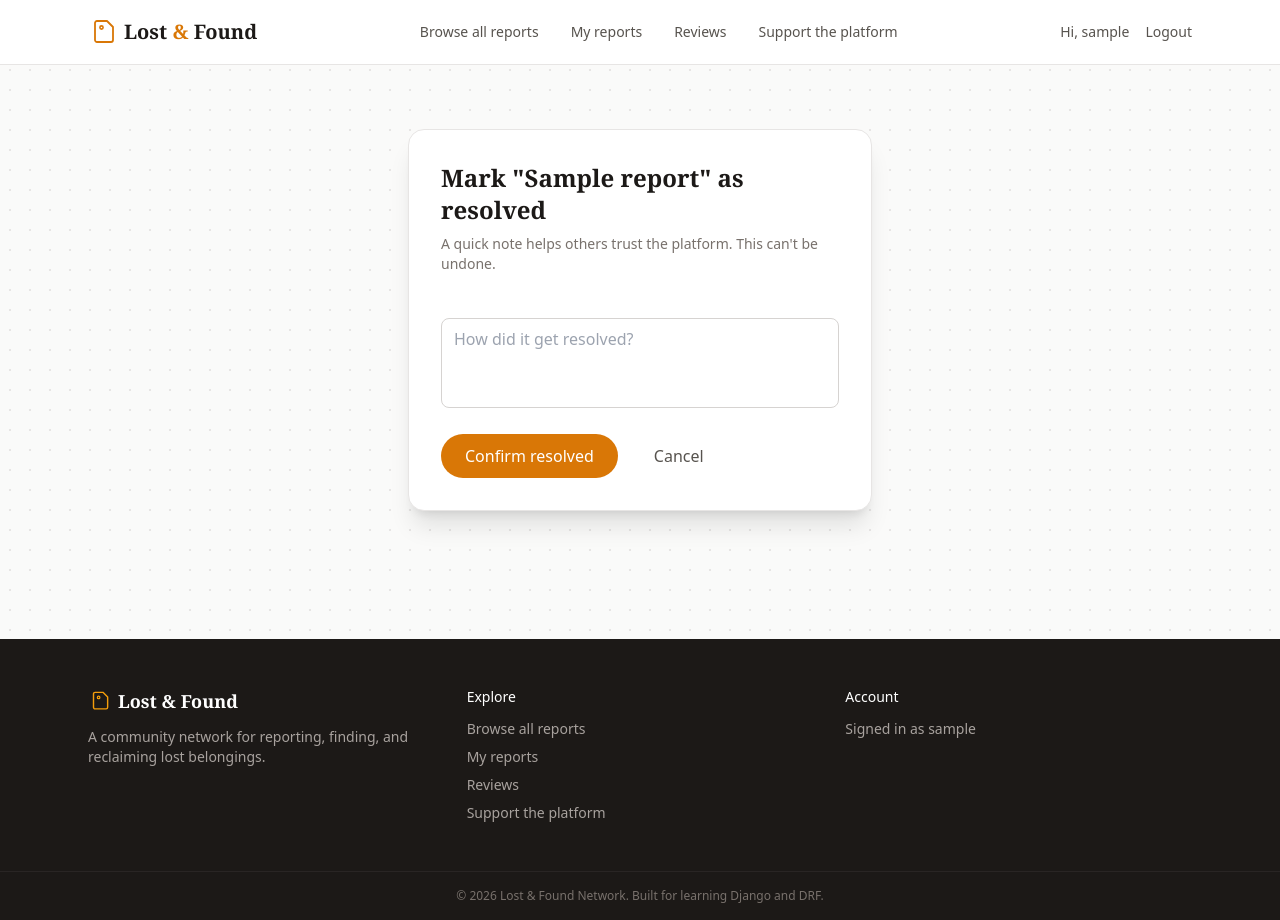
After one commit to raheelhassangit/Lost_Found_Network, a Django app: page /reports/1/close/ in a window 1280 px wide. The commit adds this page. Run offline with Django 5.2, Linux system fonts and the light colour scheme; a user stored in the database is signed in; tables that the repository leaves empty hold one stand-in row (values such as "Sample post"); some libraries are stand-ins or nearby versions.

Commit message:
updated reports

```diff
--- a/reports/forms.py
+++ b/reports/forms.py
@@ -1,5 +1,5 @@
 from django import forms
-from .models import Report
+from .models import Report, Review
 
 
 class ReportForm(forms.ModelForm):
@@ -10,3 +10,12 @@ class ReportForm(forms.ModelForm):
             "description": forms.Textarea(attrs={"rows": 4}),
             "date": forms.DateInput(attrs={"type": "date"}),
         }
+
+
+class ReviewForm(forms.ModelForm):
+    class Meta:
+        model = Review
+        fields = ["comment"]
+        widgets = {
+            "comment": forms.Textarea(attrs={"rows": 3, "placeholder": "How did it get resolved?"}),
+        }
--- a/reports/models.py
+++ b/reports/models.py
@@ -1,7 +1,6 @@
 from django.db import models
 from django.conf import settings
 
-# Create your models here.
 
 class Category(models.Model):
     name = models.CharField(max_length=50, unique=True)
@@ -39,6 +38,7 @@ class Report(models.Model):
     def __str__(self):
         return f"[{self.report_type}] {self.item_name}"
 
+
 class Match(models.Model):
     primary_report = models.ForeignKey(Report, on_delete=models.CASCADE, related_name="matches_as_primary")
     matched_report = models.ForeignKey(Report, on_delete=models.CASCADE, related_name="matches_as_matched")
@@ -51,3 +51,13 @@ class Match(models.Model):
 
     def __str__(self):
         return f"{self.primary_report} ~ {self.matched_report} ({self.score}%)"
+
+
+class Review(models.Model):
+    report = models.OneToOneField(Report, on_delete=models.CASCADE, related_name="review")
+    reviewed_by = models.ForeignKey(settings.AUTH_USER_MODEL, on_delete=models.CASCADE)
+    comment = models.TextField(blank=True)
+    created_at = models.DateTimeField(auto_now_add=True)
+
+    def __str__(self):
+        return f"Review for {self.report}"
--- a/reports/templates/reports/my_reports.html
+++ b/reports/templates/reports/my_reports.html
@@ -31,6 +31,9 @@
             <div class="flex gap-3 text-sm font-medium shrink-0">
                 <a href="{% url 'reports:detail' report.pk %}" class="text-stone-600 hover:text-stone-900">View</a>
                 <a href="{% url 'reports:update' report.pk %}" class="text-amber-600 hover:text-amber-700">Edit</a>
+                {% if report.status != 'CLOSED' %}
+                <a href="{% url 'reports:close' report.pk %}" class="text-green-600 hover:text-green-700">Mark resolved</a>
+                {% endif %}
                 <a href="{% url 'reports:delete' report.pk %}" class="text-red-600 hover:text-red-700">Delete</a>
             </div>
         </div>
--- /dev/null
+++ b/reports/templates/reports/report_close.html
@@ -0,0 +1,22 @@
+{% extends "base.html" %}
+{% load widget_tweaks %}
+{% block title %}Mark as resolved{% endblock %}
+{% block content %}
+<div class="max-w-lg mx-auto px-4 sm:px-6 py-16">
+    <div class="bg-white rounded-2xl shadow-xl border border-stone-200 p-8">
+        <h1 class="font-serif text-2xl font-bold mb-2">Mark "{{ report.item_name }}" as resolved</h1>
+        <p class="text-stone-500 text-sm mb-6">A quick note helps others trust the platform. This can't be undone.</p>
+
+        <form method="post" class="space-y-5">
+            {% csrf_token %}
+            {% render_field form.comment class="w-full border border-stone-300 rounded-lg px-3 py-2 focus:border-amber-600 outline-none resize-none" %}
+            <div class="flex gap-3">
+                <button type="submit" class="bg-amber-600 hover:bg-amber-700 text-white px-6 py-2.5 rounded-full font-medium transition">
+                    Confirm resolved
+                </button>
+                <a href="{% url 'reports:my_reports' %}" class="text-stone-600 px-6 py-2.5 font-medium hover:text-stone-900">Cancel</a>
+            </div>
+        </form>
+    </div>
+</div>
+{% endblock %}
--- a/reports/urls.py
+++ b/reports/urls.py
@@ -6,9 +6,10 @@ app_name = "reports"
 urlpatterns = [
     path("", views.report_list_view, name="list"),
     path("mine/", views.my_reports_view, name="my_reports"),
+    path("matches/", views.my_matches_view, name="my_matches"),
     path("new/<str:report_type>/", views.report_create_view, name="create"),
     path("<int:pk>/", views.report_detail_view, name="detail"),
     path("<int:pk>/edit/", views.report_update_view, name="update"),
     path("<int:pk>/delete/", views.report_delete_view, name="delete"),
-    path("matches/", views.my_matches_view, name="my_matches"),
+    path("<int:pk>/close/", views.report_close_view, name="close"),
 ]
--- a/reports/views.py
+++ b/reports/views.py
@@ -1,16 +1,93 @@
 from django.contrib import messages
-from django.contrib.auth.decorators import login_required
-from django.http import Http404
-from django.shortcuts import render, redirect, get_object_or_404
-from .models import Report, Category
-from .forms import ReportForm
 from django.contrib.auth.decorators import login_required
 from django.core.exceptions import PermissionDenied
 from django.core.paginator import Paginator
 from django.db.models import Q
+from django.http import Http404
+from django.shortcuts import render, redirect, get_object_or_404
+
+from .models import Report, Category, Match, Review
+from .forms import ReportForm, ReviewForm
 from .matching import generate_matches
-from .models import Match
 
+
+def report_list_view(request):
+    reports = Report.objects.select_related("category", "user").order_by("-created_at")
+
+    report_type = request.GET.get("type")
+    if report_type in Report.ReportType.values:
+        reports = reports.filter(report_type=report_type)
+
+    category_id = request.GET.get("category")
+    if category_id:
+        reports = reports.filter(category_id=category_id)
+
+    query = request.GET.get("q")
+    if query:
+        reports = reports.filter(
+            Q(item_name__icontains=query) |
+            Q(description__icontains=query) |
+            Q(location__icontains=query)
+        )
+
+    paginator = Paginator(reports, 9)
+    page_obj = paginator.get_page(request.GET.get("page"))
+
+    params = request.GET.copy()
+    params.pop("page", None)
+
+    return render(request, "reports/report_list.html", {
+        "page_obj": page_obj,
+        "categories": Category.objects.all(),
+        "selected_type": report_type or "",
+        "selected_category": category_id or "",
+        "query": query or "",
+        "querystring": params.urlencode(),
+    })
+
+
+@login_required
+def my_reports_view(request):
+    reports = Report.objects.filter(user=request.user).select_related("category").order_by("-created_at")
+    return render(request, "reports/my_reports.html", {"reports": reports})
+
+
+@login_required
+def my_matches_view(request):
+    matches = Match.objects.filter(
+        primary_report__user=request.user
+    ).select_related("primary_report", "matched_report", "matched_report__user").order_by("-score")
+    return render(request, "reports/my_matches.html", {"matches": matches})
+
+
+@login_required
+def report_create_view(request, report_type):
+    report_type = report_type.upper()
+    if report_type not in Report.ReportType.values:
+        raise Http404
+
+    if request.method == "POST":
+        form = ReportForm(request.POST, request.FILES)
+        if form.is_valid():
+            report = form.save(commit=False)
+            report.user = request.user
+            report.report_type = report_type
+            report.save()
+            generate_matches(report)
+            messages.success(request, "Your report has been posted.")
+            return redirect("core:home")
+    else:
+        form = ReportForm()
+
+    return render(request, "reports/report_form.html", {
+        "form": form,
+        "report_type": report_type,
+    })
+
+
+def report_detail_view(request, pk):
+    report = get_object_or_404(Report.objects.select_related("category", "user"), pk=pk)
+    return render(request, "reports/report_detail.html", {"report": report})
 
 
 @login_required
@@ -48,76 +125,27 @@ def report_delete_view(request, pk):
 
     return render(request, "reports/report_confirm_delete.html", {"report": report})
 
+
 @login_required
-def report_create_view(request, report_type):
-    report_type = report_type.upper()
-    if report_type not in Report.ReportType.values:
-        raise Http404
+def report_close_view(request, pk):
+    report = get_object_or_404(Report, pk=pk)
+    if report.user != request.user:
+        raise PermissionDenied
+    if report.status == Report.Status.CLOSED:
+        return redirect("reports:detail", pk=report.pk)
 
     if request.method == "POST":
-        form = ReportForm(request.POST, request.FILES)
+        form = ReviewForm(request.POST)
         if form.is_valid():
-            report = form.save(commit=False)
-            report.user = request.user
-            report.report_type = report_type
-            report.save()
-            generate_matches(report)
-            messages.success(request, "Your report has been posted.")
-            return redirect("core:home")
+            review = form.save(commit=False)
+            review.report = report
+            review.reviewed_by = request.user
+            review.save()
+            report.status = Report.Status.CLOSED
+            report.save(update_fields=["status"])
+            messages.success(request, "Report marked as resolved.")
+            return redirect("reports:my_reports")
     else:
-        form = ReportForm()
+        form = ReviewForm()
 
-    return render(request, "reports/report_form.html", {
-        "form": form,
-        "report_type": report_type,
-    })
-
-def report_detail_view(request, pk):
-    report = get_object_or_404(Report.objects.select_related("category", "user"), pk=pk)
-    return render(request, "reports/report_detail.html", {"report": report})
-
-def report_list_view(request):
-    reports = Report.objects.select_related("category", "user").order_by("-created_at")
-
-    report_type = request.GET.get("type")
-    if report_type in Report.ReportType.values:
-        reports = reports.filter(report_type=report_type)
-
-    category_id = request.GET.get("category")
-    if category_id:
-        reports = reports.filter(category_id=category_id)
-
-    query = request.GET.get("q")
-    if query:
-        reports = reports.filter(
-            Q(item_name__icontains=query) |
-            Q(description__icontains=query) |
-            Q(location__icontains=query)
-        )
-
-    paginator = Paginator(reports, 9)
-    page_obj = paginator.get_page(request.GET.get("page"))
-
-    params = request.GET.copy()
-    params.pop("page", None)
-
-    return render(request, "reports/report_list.html", {
-        "page_obj": page_obj,
-        "categories": Category.objects.all(),
-        "selected_type": report_type or "",
-        "selected_category": category_id or "",
-        "query": query or "",
-        "querystring": params.urlencode(),
-    })
-
-@login_required
-def my_reports_view(request):
-    reports = Report.objects.filter(user=request.user).select_related("category").order_by("-created_at")
-    return render(request, "reports/my_reports.html", {"reports": reports})
-
-@login_required
-def my_matches_view(request):
-    matches = Match.objects.filter(
-        primary_report__user=request.user
-    ).select_related("primary_report", "matched_report", "matched_report__user").order_by("-score")
-    return render(request, "reports/my_matches.html", {"matches": matches})
+    return render(request, "reports/report_close.html", {"form": form, "report": report})
```
Also changed, not shown: reports/admin.py (+12 -1 lines), reports/migrations/0004_review.py (added).
